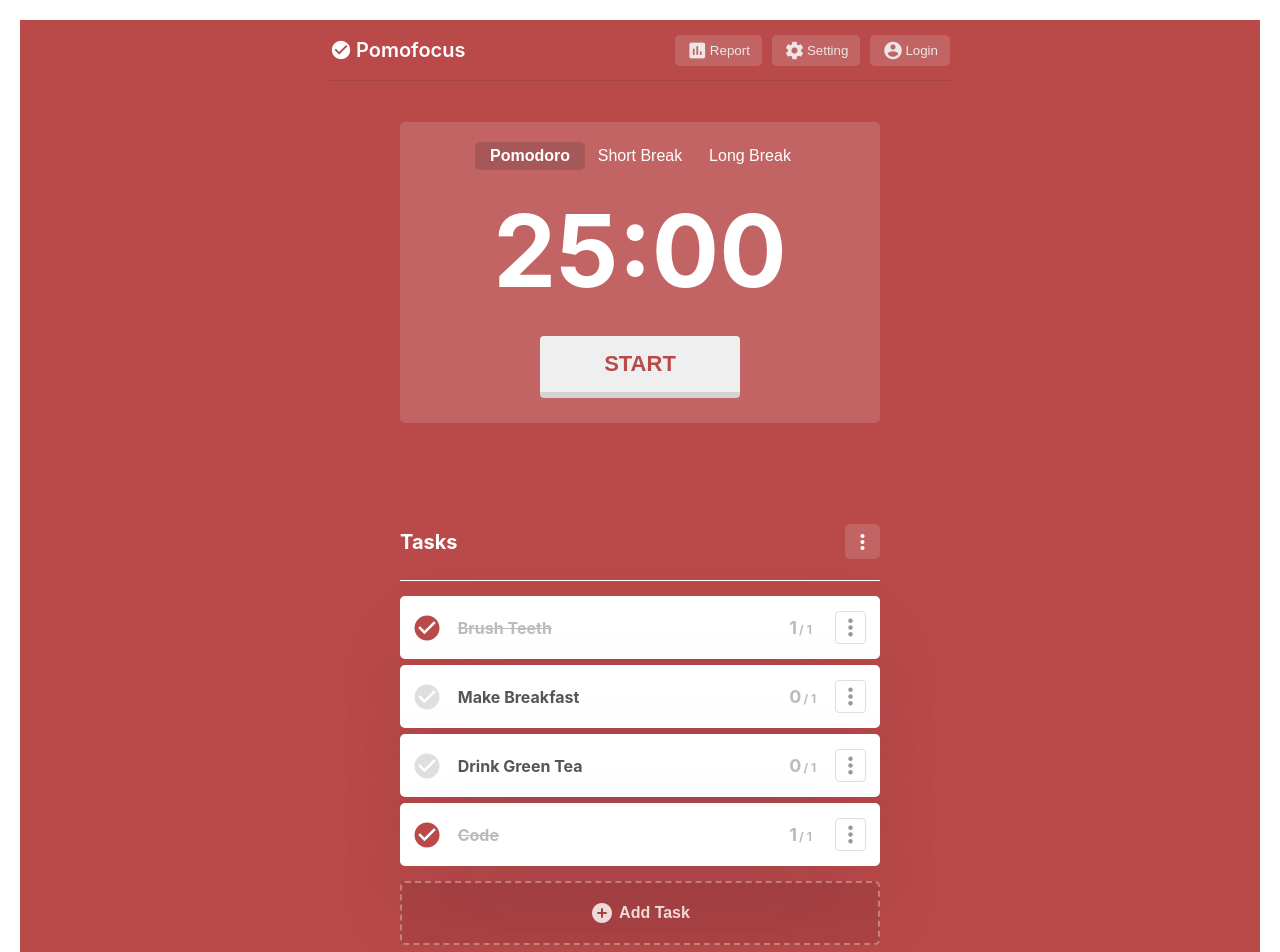
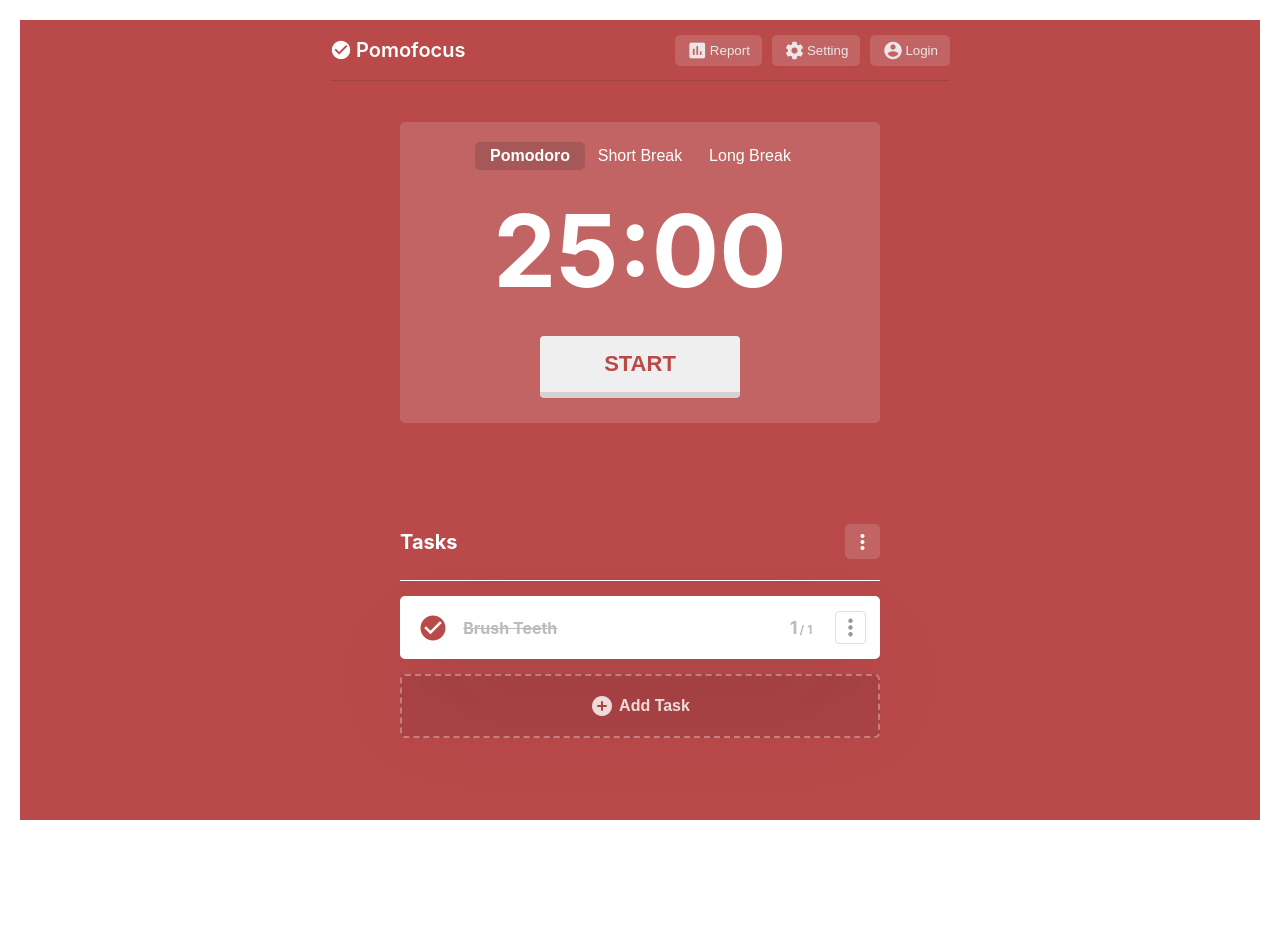
Before and after one commit to awkwardblackcoder/pomofocus-io-clone-vuejs, a Vue app: page / in a window 1280 px wide. Shown: the top 952 px of the page. After the commit the page ends 840 px from the top, so only its background shows below. Built offline with nearby package versions, Linux system fonts and the light colour scheme.

Commit message:
add increase/decrease pomodoros functionality

```diff
--- a/src/components/PomodoroTasks.vue
+++ b/src/components/PomodoroTasks.vue
@@ -28,16 +28,17 @@
     </section>
      <section v-if="addTaskMode" class="add-task-section">
       <section class="input-section">
-        <input type="text" name="new-task-title-textbox" id="new-task-title" v-model="newTask['title']" placeholder="What are you working on?">
+        <input type="text" name="new-task-title-textbox" id="new-task-title" v-model="newTask['title']"
+          placeholder="What are you working on?">
       </section>
       <section class="est-pomodoros-section">
         <label for="est-pomodoros-textbox">Est Pomodoros</label>
         <section class="est-pomo-input">
           <input type="text" name="est-pomodoros-textbox" id="est-pomodoros-textbox" v-model="newTask['est_pomodoros']">
-          <button class="increase-pomos">
+          <button class="increase-pomos" @click="increase_pomodoros">
             <i class="material-icons">arrow_drop_up</i>
           </button>
-          <button class="decrease-pomos">
+          <button class="decrease-pomos" @click="decrease_pomodoros">
             <i class="material-icons">arrow_drop_down</i>
           </button>
         </section>
@@ -70,42 +71,21 @@
   data() {
     return {
       selectedTaskId: null,
+      currentTaskInEditMode: 0,
       addTaskMode: false,
       newTask: {
-        id: 5,
+        id: 1,
         est_pomodoros: 1,
         completed_pomodoros: 0,
         title: "",
       },
       taskList: [{
-        id: 1,
+        id: 0,
         title: "Brush Teeth",
         est_pomodoros: 1,
         completed_pomodoros: 1,
         isDone: true
-      },
-      {
-        id: 2,
-        title: "Make Breakfast",
-        est_pomodoros: 1,
-        completed_pomodoros: 0,
-        isDone: false
-      },
-      {
-        id: 3,
-        title: "Drink Green Tea",
-        est_pomodoros: 1,
-        completed_pomodoros: 0,
-        isDone: false
-      },
-      {
-        id: 4,
-        title: "Code",
-        est_pomodoros: 1,
-        completed_pomodoros: 1,
-        isDone: true
-      }
-      ]
+      }]
     };
   },
   methods: {
@@ -120,13 +100,30 @@
     addTasktoList(newPomodoroTask) {
       let newTask = newPomodoroTask;
       this.taskList.push(newTask);
-      console.info(this.taskList);
       this.newTask = {
-        id: 6,
+        id: 2,
         est_pomodoros: 1,
         completed_pomodoros: 0,
         title: ""
       }
+    },
+    increase_pomodoros() {
+      let estPomodoros = this.newTask['est_pomodoros'];
+      if (estPomodoros < 1) {
+        estPomodoros += 0.10;
+      } else estPomodoros++;
+      this.newTask['est_pomodoros'] = Math.floor(estPomodoros) !== estPomodoros ? estPomodoros.toFixed(1) : estPomodoros;
+    },
+    decrease_pomodoros() {
+      let estPomodoros = this.newTask['est_pomodoros'];
+      if (estPomodoros <= .10) {
+        estPomodoros = 0;
+      }
+      else if (estPomodoros <= 1) {
+        estPomodoros -= 0.10;
+      } else { estPomodoros--; }
+
+      this.newTask['est_pomodoros'] = Math.floor(estPomodoros) !== estPomodoros ? estPomodoros.toFixed(1) : estPomodoros;
     }
   }
 };
@@ -182,15 +179,15 @@
   margin-top: 6px;
   box-shadow: rgba(255, 255, 255, 0.1) 0px 1px 1px 0px inset, rgba(50, 50, 93, 0.25) 0px 50px 100px -20px, rgba(0, 0, 0, 0.3) 0px 30px 60px -30px;
   grid-template-columns: 1fr 9fr 1fr 1fr;
-  width: calc(100% - 12px);
+  border-left: 6px solid white;
+  width: calc(100% - 18px);
   padding: 15px 0 15px 12px;
   cursor: pointer;
   height: auto;
 }
 
 .todo-item:hover {
-  border-left: 6px solid #dfdfdf;
-  width: calc(100% - 18px);
+  border-color: #dfdfdf;
 }
 
 .todo-item.selected {
@@ -259,6 +256,10 @@
   padding: 2px 1px;
   border-radius: 4px;
   font-size: 27px;
+}
+
+.todo-item .todo-menu-btn i:hover {
+  background-color: #dfdfdf;
 }
 
 /** TODO Item CSS End */
@@ -383,6 +384,7 @@
 .add-task-section .settings i {
   font-size: 18px;
 }
+
 .add-task-section .settings a i {
 font-weight: bold;
 text-decoration: underline;
@@ -429,10 +431,10 @@
 .add-task-section-footer button:hover {
   cursor: pointer;
 }
+
 .add-task-section-footer .save:hover {
 opacity: 1;
 }
+
 /** End Add Task Section */
-
-
 </style>
```
